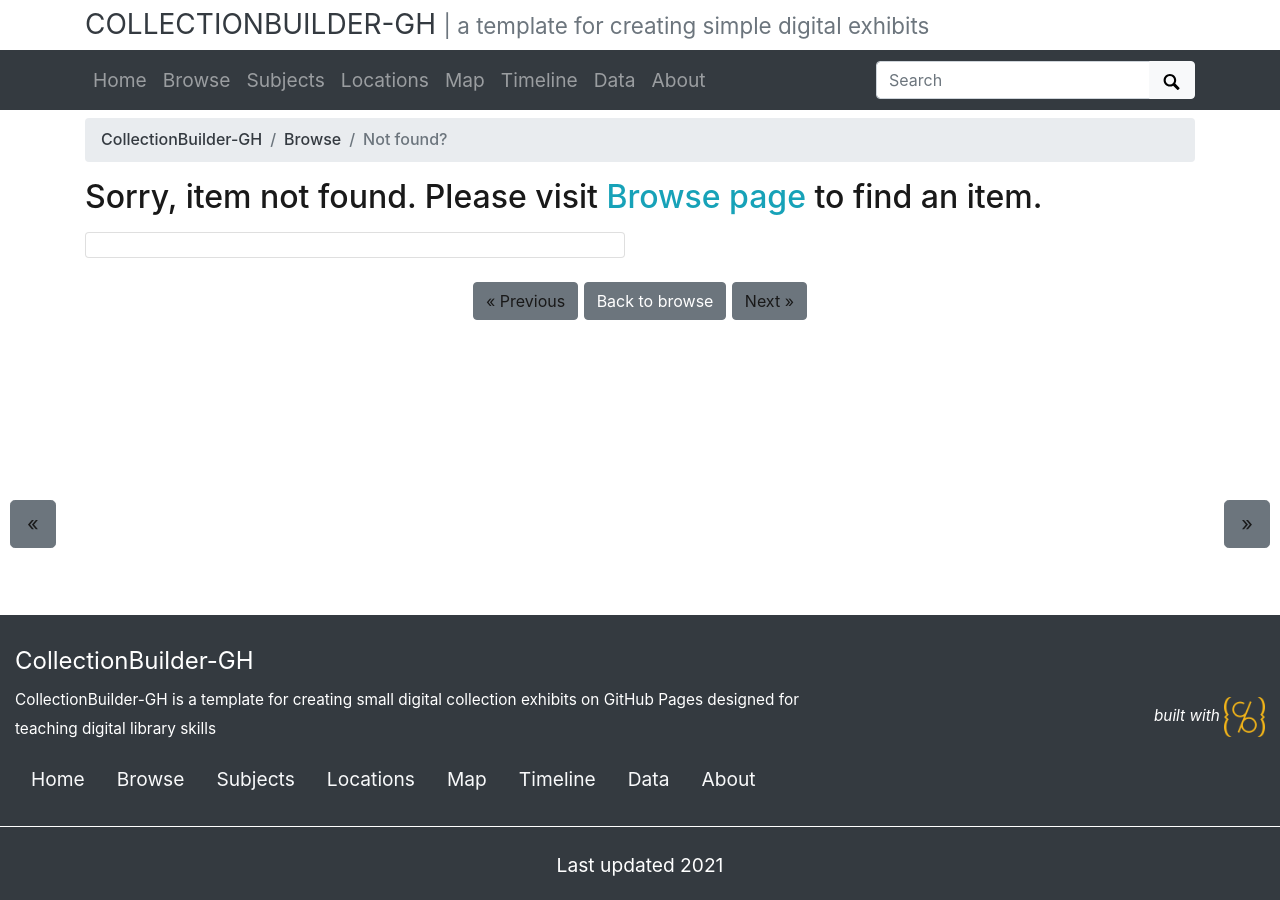
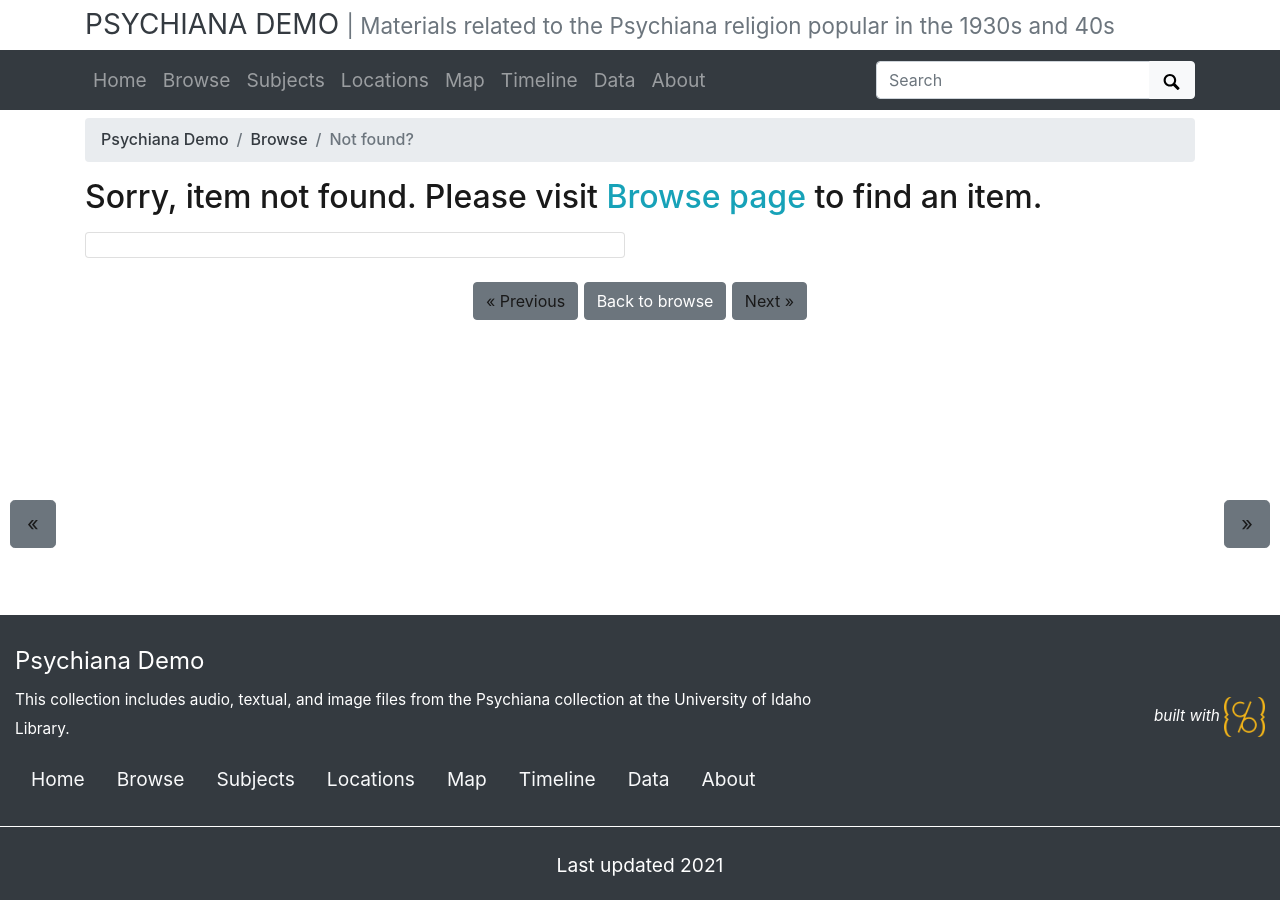
Before and after one commit to dekingraham/demo2, a Jekyll site: the page built from pages/item.md, in a window 1280 px wide. Built offline with Jekyll 4.4.1, drawn with Linux system fonts in a browser that asks for light colours.

Commit message:
Added Psychiana collection to config

```diff
--- a/_config.yml
+++ b/_config.yml
@@ -18,20 +18,20 @@
 # SITE SETTINGS
 #
 # title of site appears in banner
-title: CollectionBuilder-GH
+title: Psychiana Demo
 # tagline, a short phrase that will appear throughout the site in the top banner
-tagline: a template for creating simple digital exhibits
+tagline: Materials related to the Psychiana religion popular in the 1930s and 40s
 # description appears in meta tags and other locations
 # this description might appear in search result lists, keep around 160 characters max
-description: "CollectionBuilder-GH is a template for creating small digital collection exhibits on GitHub Pages designed for teaching digital library skills"
+description: "This collection includes audio, textual, and image files from the Psychiana collection at the University of Idaho Library."
 # creator of the digital collection, to appear in meta tags; we typically use our GitHub usernames but feel free to just use your name
-author: CollectionBuilder
+author: Dek Ingraham (demo)
 
 ##########
 # COLLECTION SETTINGS
 #
 # choose metadata: this is the name of the csv file in your _data directory that describes the objects in your collection
-metadata: demo-metadata
+metadata: psychiana
 
 ##########
 # GOOGLE SERVICES [optional!]
@@ -47,7 +47,7 @@
 # ROBOTS EXCLUDE
 #
 # set noindex to true if you do NOT want Google to index your site
-# noindex: true
+noindex: true
 
 ##########
 # BUILD SETTINGS
```
